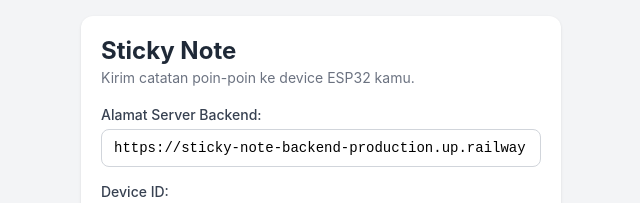
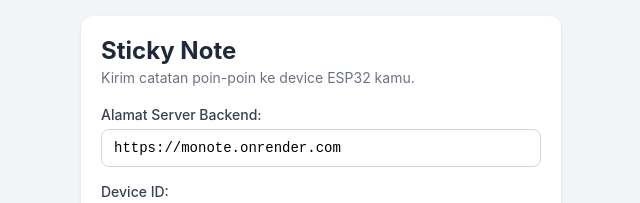
Before and after one commit to alfiannoorf/sticky-note-backend, a website: page index.html in a window 1280 px wide. Shown: the top 203 px of the page, without its empty margins (319-959 px from the left). Drawn offline with Linux system fonts and the light colour scheme; no server answers.

Commit message:
Change backend server URL in index.html
Updated the server URL for the backend connection.

```diff
--- a/index.html
+++ b/index.html
@@ -174,7 +174,7 @@
   <p class="subtitle">Kirim catatan poin-poin ke device ESP32 kamu.</p>
 
   <label>Alamat Server Backend:</label>
-  <input type="text" id="serverUrl" value="https://sticky-note-backend-production.up.railway.app">
+  <input type="text" id="serverUrl" value="https://monote.onrender.com">
 
   <label>Device ID:</label>
   <input type="text" id="deviceId" value="device001">
```
